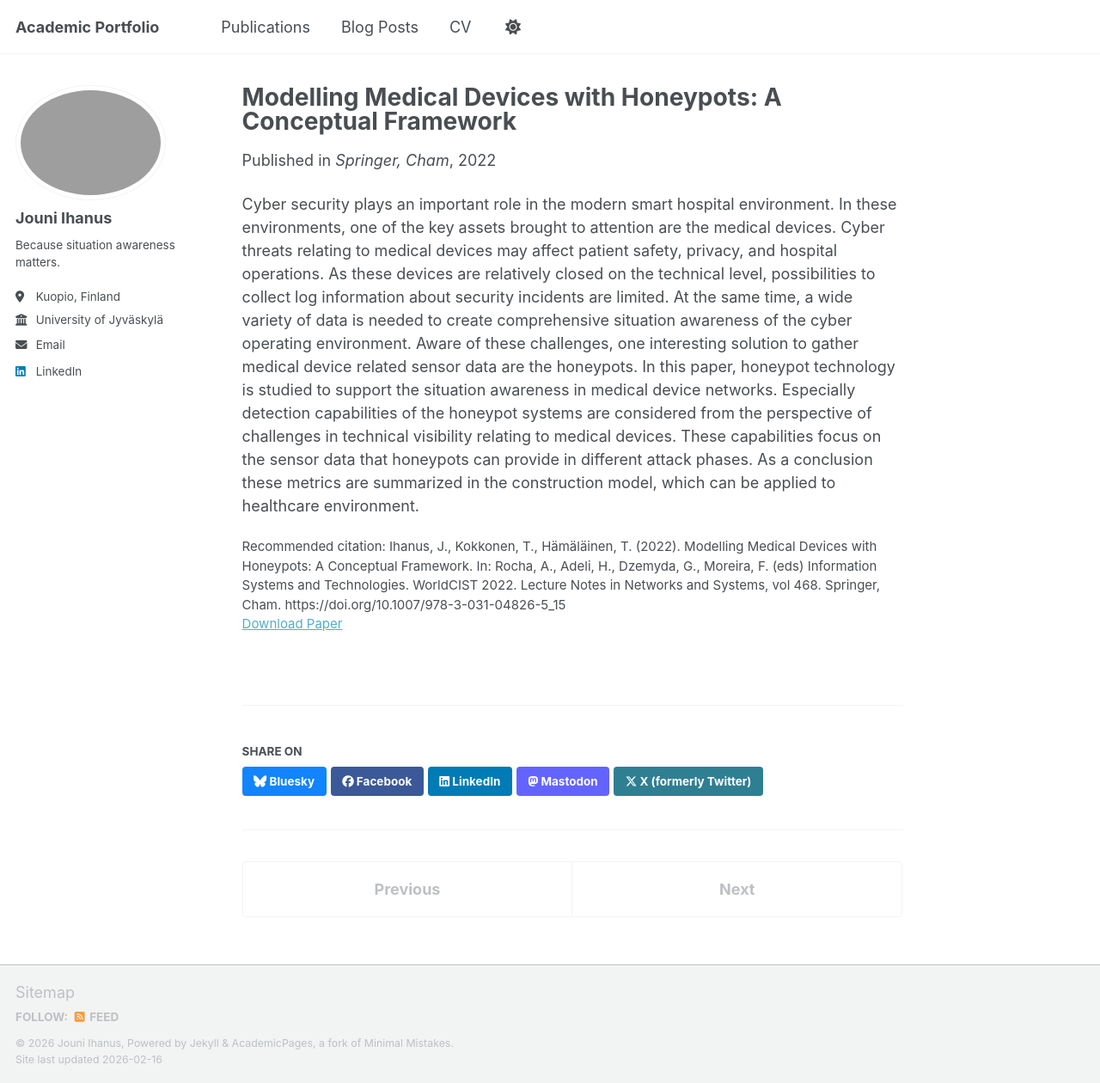
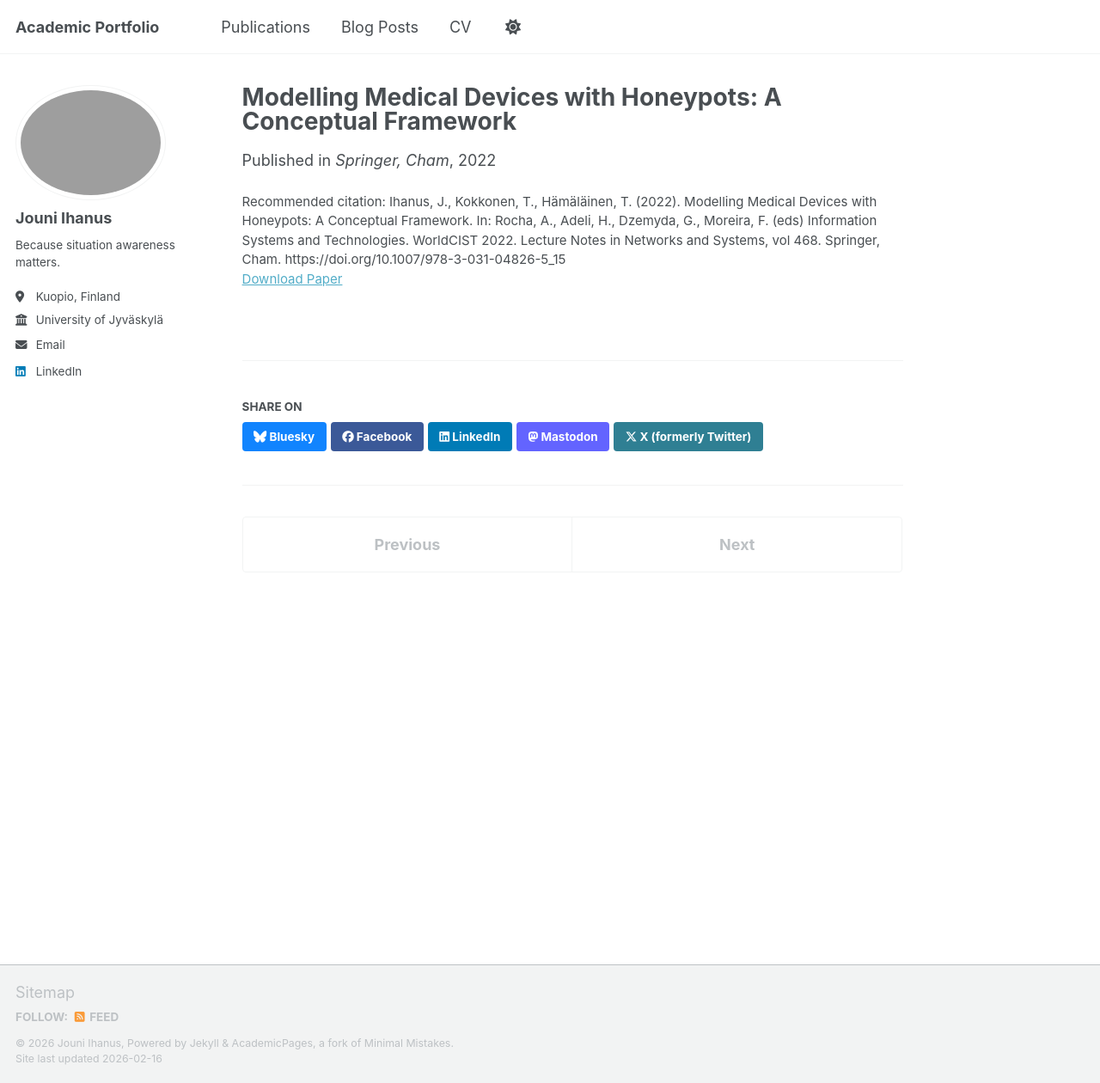
Before and after one commit to WNemesisW/WNemesisW.github.io, a Jekyll site: the page built from _publications/2022-05-11-Modelling Medical Devices with Honeypots _ A Conceptual Framework.md, in a window 1280 px wide and 1260 px high. Shown: the whole window at 86% size. Built offline with Jekyll 4.4.1, drawn with Linux system fonts in a browser that asks for light colours; a script bundle is joined from its source files by our own code; library files that are not in the unit come from our copies; a file with an impossible date is left out.

Commit message:
Update 2022-05-11-Modelling Medical Devices with Honeypots _ A Conceptual Framework.md

```diff
--- a/_publications/2022-05-11-Modelling Medical Devices with Honeypots _ A Conceptual Framework.md
+++ b/_publications/2022-05-11-Modelling Medical Devices with Honeypots _ A Conceptual Framework.md
@@ -3,11 +3,9 @@
 collection: publications
 category: conferences
 permalink: /publication/2022-05-11-Modelling Medical Devices with Honeypots _ A Conceptual Framework
-excerpt: ''
+excerpt: 'Cyber security plays an important role in the modern smart hospital environment. In these environments, one of the key assets brought to attention are the medical devices. Cyber threats relating to medical devices may affect patient safety, privacy, and hospital operations. As these devices are relatively closed on the technical level, possibilities to collect log information about security incidents are limited. At the same time, a wide variety of data is needed to create comprehensive situation awareness of the cyber operating environment. Aware of these challenges, one interesting solution to gather medical device related sensor data are the honeypots. In this paper, honeypot technology is studied to support the situation awareness in medical device networks. Especially detection capabilities of the honeypot systems are considered from the perspective of challenges in technical visibility relating to medical devices. These capabilities focus on the sensor data that honeypots can provide in different attack phases. As a conclusion these metrics are summarized in the construction model, which can be applied to healthcare environment.'
 date: 2022-05-11
 venue: 'Springer, Cham'
 paperurl: 'https://doi.org/10.1007/978-3-031-04826-5_15'
 citation: 'Ihanus, J., Kokkonen, T., Hämäläinen, T. (2022). Modelling Medical Devices with Honeypots: A Conceptual Framework. In: Rocha, A., Adeli, H., Dzemyda, G., Moreira, F. (eds) Information Systems and Technologies. WorldCIST 2022. Lecture Notes in Networks and Systems, vol 468. Springer, Cham. https://doi.org/10.1007/978-3-031-04826-5_15'
 ---
-
-Cyber security plays an important role in the modern smart hospital environment. In these environments, one of the key assets brought to attention are the medical devices. Cyber threats relating to medical devices may affect patient safety, privacy, and hospital operations. As these devices are relatively closed on the technical level, possibilities to collect log information about security incidents are limited. At the same time, a wide variety of data is needed to create comprehensive situation awareness of the cyber operating environment. Aware of these challenges, one interesting solution to gather medical device related sensor data are the honeypots. In this paper, honeypot technology is studied to support the situation awareness in medical device networks. Especially detection capabilities of the honeypot systems are considered from the perspective of challenges in technical visibility relating to medical devices. These capabilities focus on the sensor data that honeypots can provide in different attack phases. As a conclusion these metrics are summarized in the construction model, which can be applied to healthcare environment.
```
